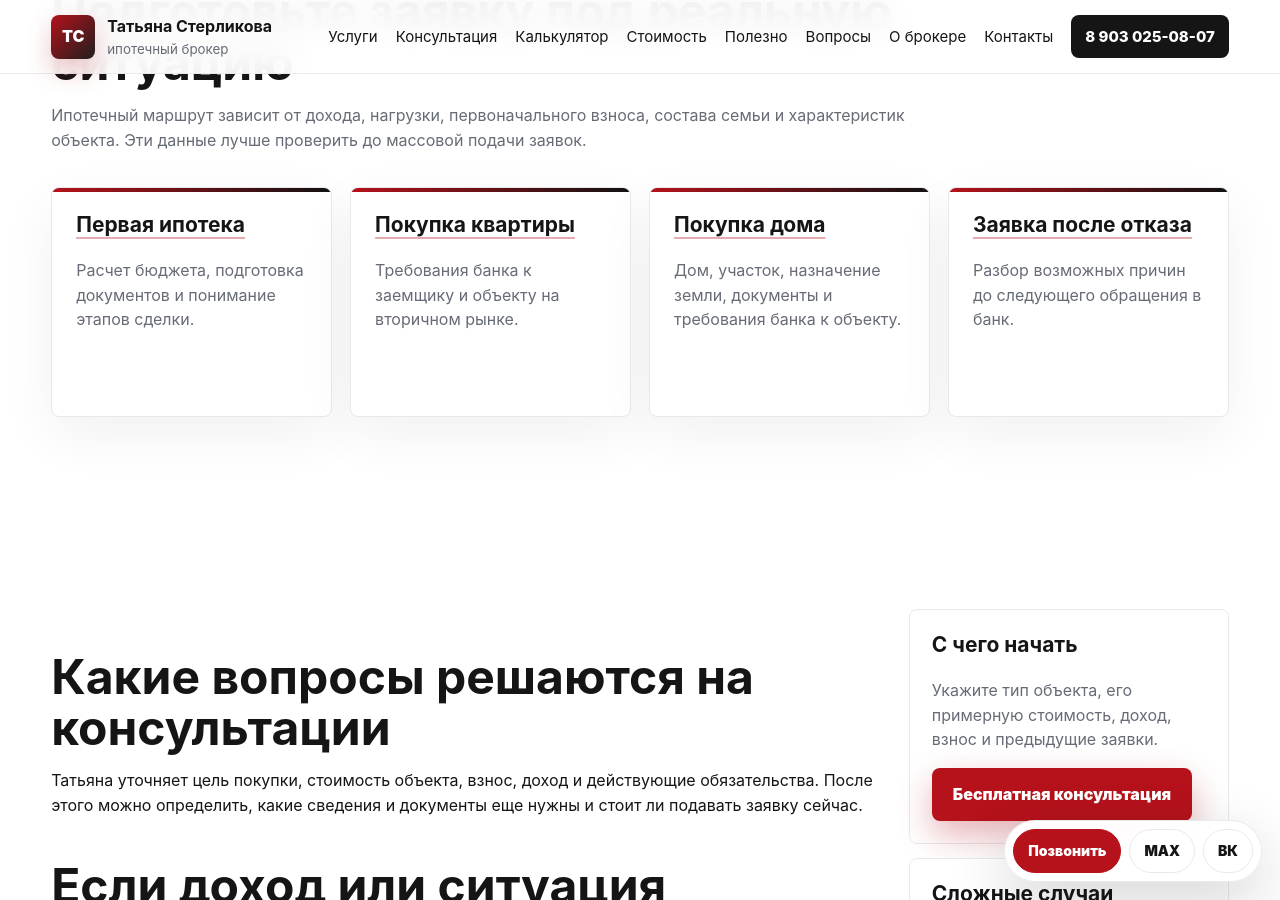
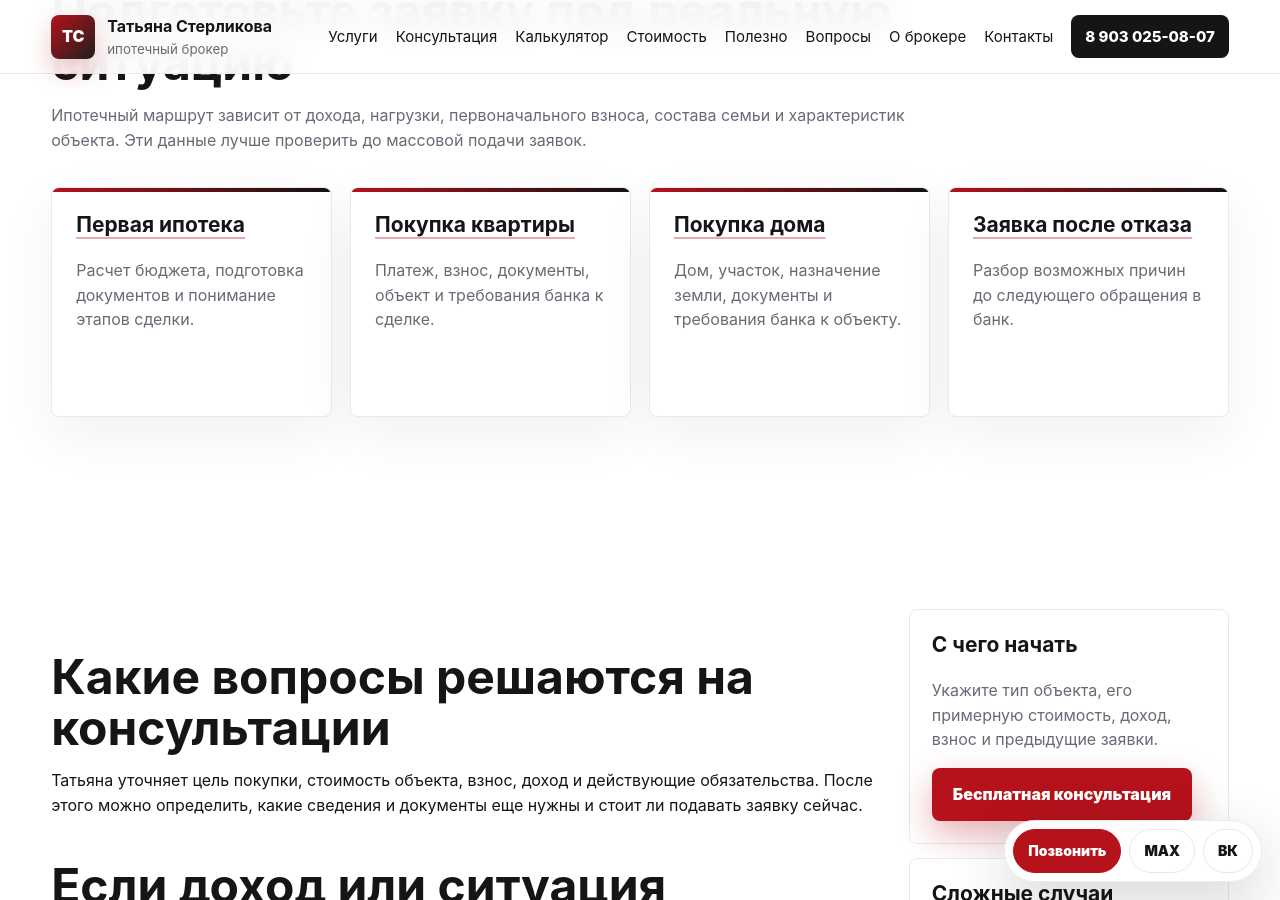
Before and after one commit to deputat36/broker, a Jekyll site: the page built from geo/povorino.md, in a window 1280 px wide and 900 px high, scrolled down 839 px. Built offline with Jekyll 4.4.1, drawn with Linux system fonts in a browser that asks for light colours; our own code applies the rules of GitHub Pages for plain Markdown files; some of the changed text lies outside the part shown.

Commit message:
Добавлена ссылка на ипотеку на квартиру в Поворинском районе

```diff
--- a/geo/povorino.md
+++ b/geo/povorino.md
@@ -19,7 +19,7 @@
   <div class="section-head"><p class="eyebrow">До обращения в банк</p><h2>Подготовьте заявку под реальную ситуацию</h2><p>Ипотечный маршрут зависит от дохода, нагрузки, первоначального взноса, состава семьи и характеристик объекта. Эти данные лучше проверить до массовой подачи заявок.</p></div>
   <div class="grid cards-4">
     <article class="card"><h3><a href="{{ '/uslugi/podbor-ipoteki/' | relative_url }}">Первая ипотека</a></h3><p>Расчет бюджета, подготовка документов и понимание этапов сделки.</p></article>
-    <article class="card"><h3><a href="{{ '/uslugi/ipoteka-na-vtorichnoe-zhile/' | relative_url }}">Покупка квартиры</a></h3><p>Требования банка к заемщику и объекту на вторичном рынке.</p></article>
+    <article class="card"><h3><a href="{{ '/geo/povorino/ipoteka-na-kvartiru/' | relative_url }}">Покупка квартиры</a></h3><p>Платеж, взнос, документы, объект и требования банка к сделке.</p></article>
     <article class="card"><h3><a href="{{ '/geo/povorino/ipoteka-na-dom/' | relative_url }}">Покупка дома</a></h3><p>Дом, участок, назначение земли, документы и требования банка к объекту.</p></article>
     <article class="card"><h3><a href="{{ '/uslugi/otkazali-v-ipoteke/' | relative_url }}">Заявка после отказа</a></h3><p>Разбор возможных причин до следующего обращения в банк.</p></article>
   </div>
@@ -37,11 +37,11 @@
   </article>
   <aside class="sidebar">
     <div class="seo-panel"><h3>С чего начать</h3><p>Укажите тип объекта, его примерную стоимость, доход, взнос и предыдущие заявки.</p><a class="btn btn-primary" href="{{ '/konsultaciya/' | relative_url }}">Бесплатная консультация</a></div>
-    <div class="seo-panel"><h3>Сложные случаи</h3><ul><li><a href="{{ '/geo/povorino/ipoteka-na-dom/' | relative_url }}">Ипотека на дом в Поворинском районе</a></li><li><a href="{{ '/uslugi/ipoteka-bez-oficialnogo-dohoda/' | relative_url }}">Без официального дохода</a></li><li><a href="{{ '/uslugi/ipoteka-dlya-ip-samozanyatyh/' | relative_url }}">ИП и самозанятые</a></li><li><a href="{{ '/uslugi/ipoteka-s-plohoy-kreditnoy-istoriey/' | relative_url }}">Кредитная история</a></li></ul></div>
+    <div class="seo-panel"><h3>Сложные случаи</h3><ul><li><a href="{{ '/geo/povorino/ipoteka-na-kvartiru/' | relative_url }}">Ипотека на квартиру в Поворинском районе</a></li><li><a href="{{ '/geo/povorino/ipoteka-na-dom/' | relative_url }}">Ипотека на дом в Поворинском районе</a></li><li><a href="{{ '/uslugi/ipoteka-bez-oficialnogo-dohoda/' | relative_url }}">Без официального дохода</a></li><li><a href="{{ '/uslugi/ipoteka-dlya-ip-samozanyatyh/' | relative_url }}">ИП и самозанятые</a></li><li><a href="{{ '/uslugi/ipoteka-s-plohoy-kreditnoy-istoriey/' | relative_url }}">Кредитная история</a></li></ul></div>
   </aside>
 </section>
 
-<section class="section muted"><div class="section-head"><p class="eyebrow">Семейные задачи</p><h2>Программы и источники первоначального взноса</h2></div><div class="grid cards-3"><article class="card"><h3><a href="{{ '/geo/povorino/ipoteka-na-dom/' | relative_url }}">Дом в Поворинском районе</a></h3><p>Проверка заемщика, дома, участка, документов и аванса до сделки.</p></article><article class="card"><h3><a href="{{ '/uslugi/semeynaya-ipoteka/' | relative_url }}">Семейная ипотека</a></h3><p>Проверка требований программы к семье и приобретаемому объекту.</p></article><article class="card"><h3><a href="{{ '/uslugi/materinskiy-kapital/' | relative_url }}">Материнский капитал</a></h3><p>Подготовка сделки с учетом сертификата и требований банка.</p></article><article class="card"><h3><a href="{{ '/polezno/dokumenty-dlya-ipoteki/' | relative_url }}">Документы для ипотеки</a></h3><p>Базовый список документов заемщика и дополнительные сведения.</p></article></div></section>
+<section class="section muted"><div class="section-head"><p class="eyebrow">Семейные задачи</p><h2>Программы и источники первоначального взноса</h2></div><div class="grid cards-3"><article class="card"><h3><a href="{{ '/geo/povorino/ipoteka-na-kvartiru/' | relative_url }}">Квартира в Поворинском районе</a></h3><p>Расчет платежа, доход, взнос, документы и требования банка к объекту.</p></article><article class="card"><h3><a href="{{ '/geo/povorino/ipoteka-na-dom/' | relative_url }}">Дом в Поворинском районе</a></h3><p>Проверка заемщика, дома, участка, документов и аванса до сделки.</p></article><article class="card"><h3><a href="{{ '/uslugi/semeynaya-ipoteka/' | relative_url }}">Семейная ипотека</a></h3><p>Проверка требований программы к семье и приобретаемому объекту.</p></article><article class="card"><h3><a href="{{ '/uslugi/materinskiy-kapital/' | relative_url }}">Материнский капитал</a></h3><p>Подготовка сделки с учетом сертификата и требований банка.</p></article><article class="card"><h3><a href="{{ '/polezno/dokumenty-dlya-ipoteki/' | relative_url }}">Документы для ипотеки</a></h3><p>Базовый список документов заемщика и дополнительные сведения.</p></article></div></section>
 
 <section class="section compact-section"><div class="notice"><div><p class="eyebrow">Клиентам компании «ЭТАЖИ»</p><h2>Ипотечное сопровождение бесплатно</h2><p>Если сделка проводится через компанию «ЭТАЖИ», сопровождение брокера включено в комиссию компании.</p></div><a class="btn btn-dark" href="{{ '/etagi/' | relative_url }}">Подробнее</a></div></section>
 
```
